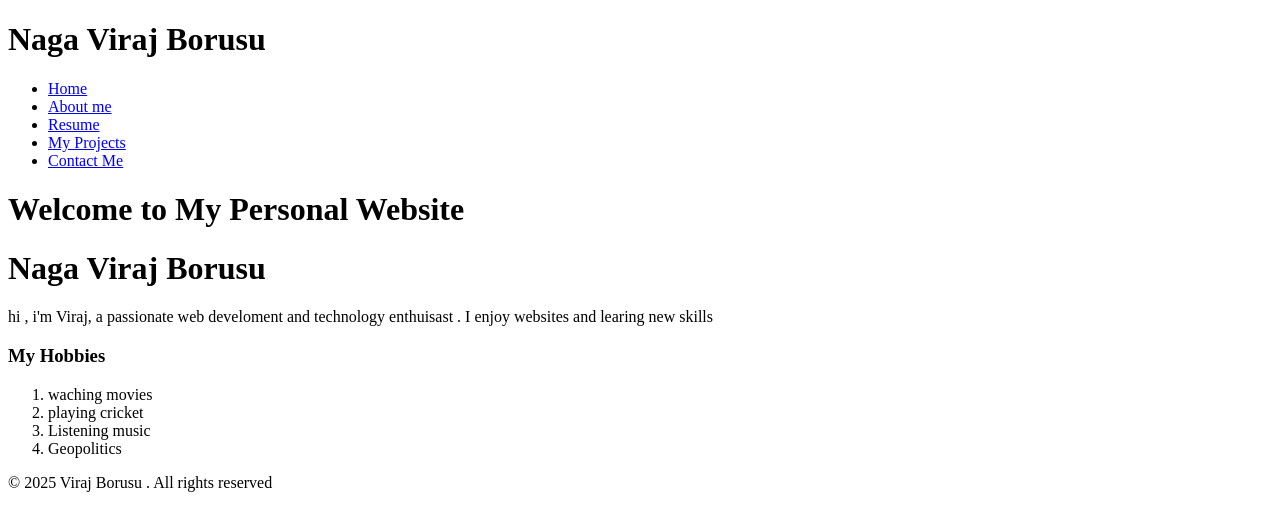
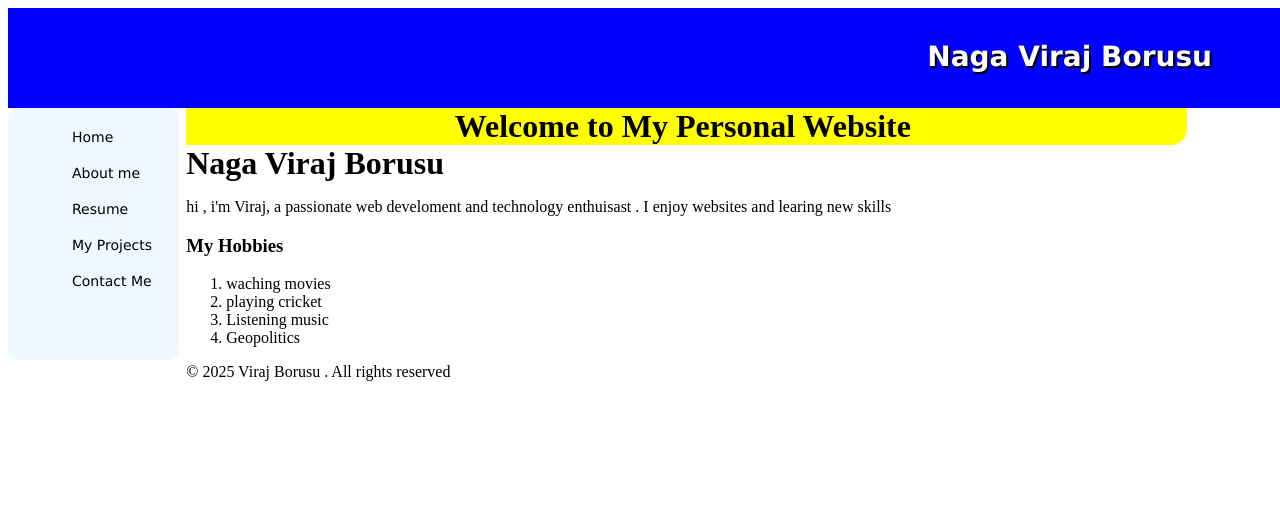
Before and after one commit to virajborusu/virajborusu.github.io, a plain HTML site: page about.html in a window 1280 px wide. Drawn offline with Linux system fonts and the light colour scheme.

Commit message:
changes in all files (aasa.css to style.css)

```diff
--- a/about.html
+++ b/about.html
@@ -5,7 +5,7 @@
     <meta charset="UTF-8">
     <meta name="viewport" content="width=device-width, initial-scale=1.0">
     <title>About Me</title>
-    <link rel="stylesheet" href="ass3a.css">
+    <link rel="stylesheet" href="style.css">
 
 </head>
 
```
Also changed, not shown: contact.html (+1 -1 lines), index.html (+1 -1 lines), projects.html (+1 -1 lines), resume.html (+1 -1 lines).
